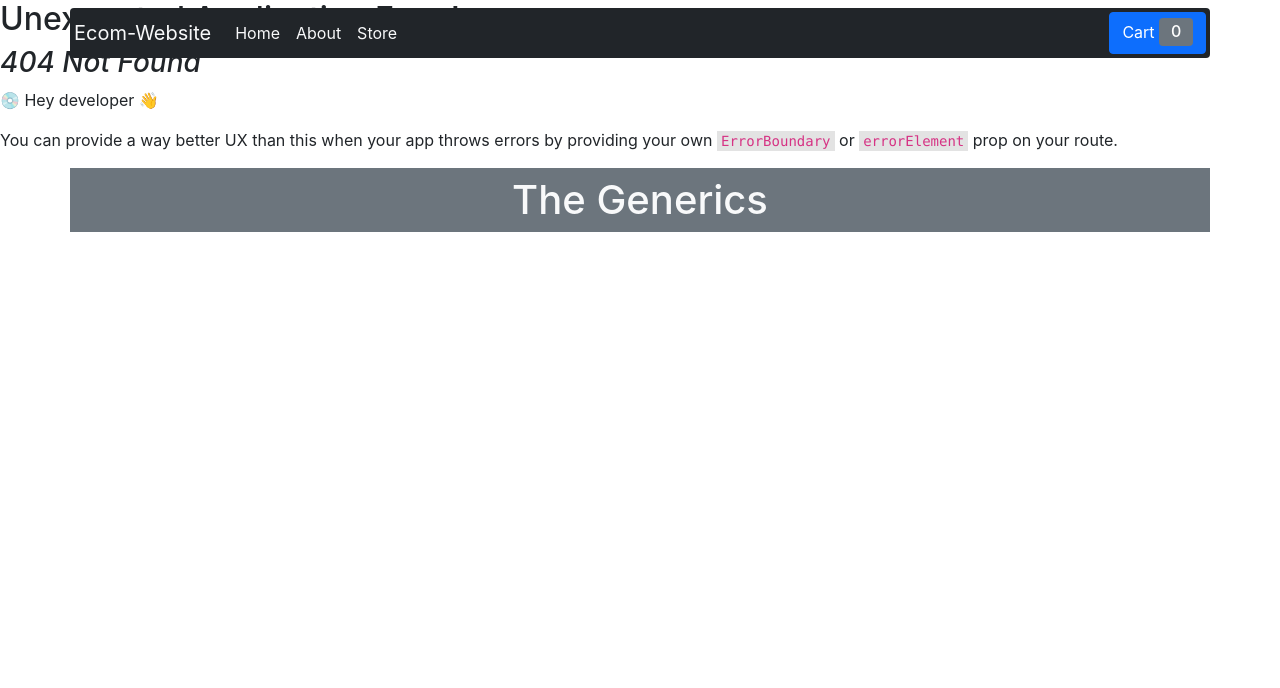
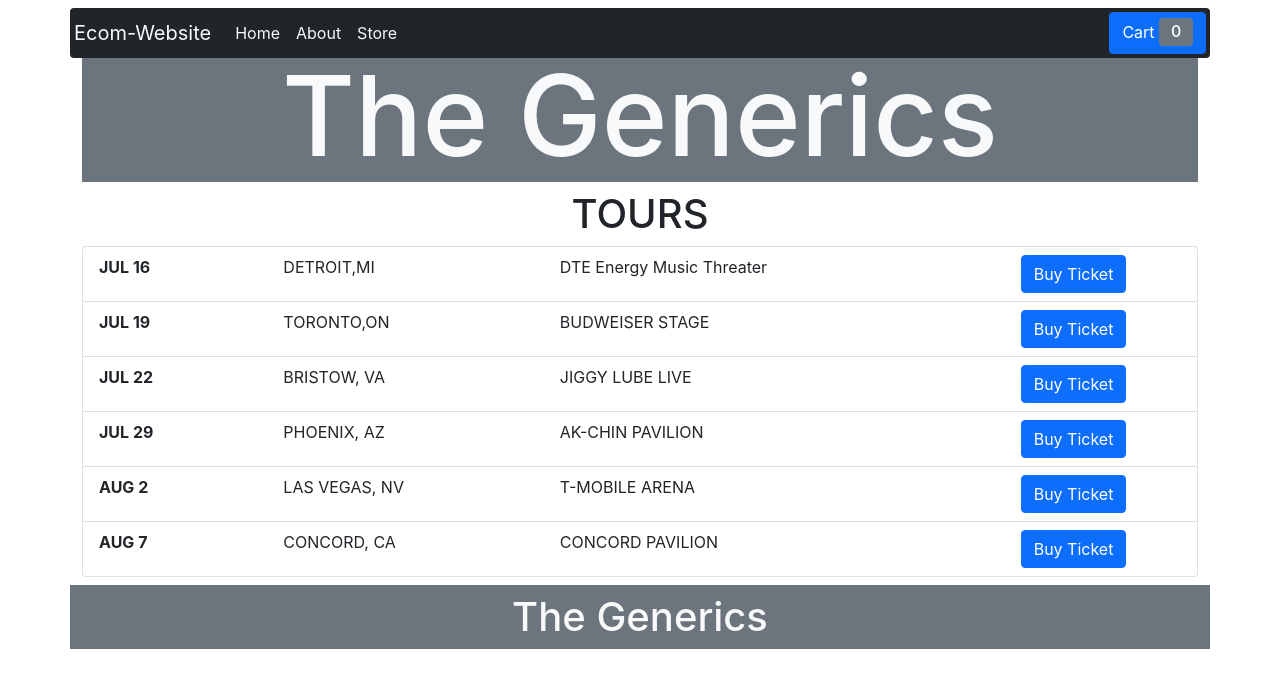
Before and after one commit to bipins867/e-commerse-website, a React (Create React App) app: page /home in a window 1280 px wide. Before the commit this address had no page. Shown: the top 688 px of the page. Built offline with nearby package versions, Linux system fonts and the light colour scheme.

Commit message:
Adding home routes

```diff
--- a/src/Components/Base.js
+++ b/src/Components/Base.js
@@ -1,16 +1,22 @@
-import { RouterProvider, createBrowserRouter } from "react-router-dom"
-import MainContent from "./Body/MainContent"
-import BaseFooter from "./Footer/BaseFooter"
-import Header from "./Header/Header"
-import About from "./About/About"
+import { RouterProvider, createBrowserRouter } from "react-router-dom";
+import MainContent from "./Body/MainContent";
+import BaseFooter from "./Footer/BaseFooter";
+import Header from "./Header/Header";
+import About from "./About/About";
+import Home from "./Home/Home";
 
-const router=createBrowserRouter([{path:'/',element:<MainContent/>},{path:'/about',element:<About/>}])
+const router = createBrowserRouter([
+  { path: "/", element: <MainContent /> },
+  { path: "/about", element: <About /> },
+{path:'/home',element:<Home/>}
+]);
 
-export default props=>{
-
-    return <>
-    <Header/>
-    <RouterProvider router={router}/>
-    <BaseFooter/>
+export default (props) => {
+  return (
+    <>
+      <Header />
+      <RouterProvider router={router} />
+      <BaseFooter />
     </>
-}
+  );
+};
--- a/src/Components/Header/Header.js
+++ b/src/Components/Header/Header.js
@@ -13,7 +13,7 @@ export default (props) => {
           <Navbar.Collapse className="navbar-collapse">
             <ul className="navbar-nav ">
               <li className="nav-item  ">
-                <a className="nav-link text-light" href="/">
+                <a className="nav-link text-light" href="/home">
                   Home
                 </a>
               </li>
@@ -23,7 +23,7 @@ export default (props) => {
                 </a>
               </li>
               <li className="nav-item">
-                <a className="nav-link  text-light" href="#">
+                <a className="nav-link  text-light" href="/">
                   Store
                 </a>
               </li>
--- /dev/null
+++ b/src/Components/Home/Home.js
@@ -0,0 +1,61 @@
+import { Container, Image, Row, Col } from "react-bootstrap";
+import Title from "../Body/Title";
+import ListItem from "./ListItem";
+
+const listData = [
+  {
+    id: 1,
+    date: "JUL 16",
+    title: "DETROIT,MI",
+    description: "DTE Energy Music Threater",
+  },
+  {
+    id: 2,
+    date: "JUL 19",
+    title: "TORONTO,ON",
+    description: "BUDWEISER STAGE",
+  },
+  {
+    id: 3,
+    date: "JUL 22",
+    title: "BRISTOW, VA",
+    description: "JIGGY LUBE LIVE",
+  },
+  {
+    id: 4,
+    date: "JUL 29",
+    title: "PHOENIX, AZ",
+    description: "AK-CHIN PAVILION",
+  },
+  {
+    id: 5,
+    date: "AUG 2",
+    title: "LAS VEGAS, NV",
+    description: "T-MOBILE ARENA",
+  },
+  {
+    id: 6,
+    date: "AUG 7",
+    title: "CONCORD, CA",
+    description: "CONCORD PAVILION",
+  },
+];
+
+export default (props) => {
+    const listItem=listData.map(item=>{
+        return <ListItem key={item.id} item={item}/>
+    })
+  return (
+    <>
+      <Container className="mt-5 text-center">
+        <Title />
+        <h1 className="text-center">TOURS</h1>
+      </Container>
+      <Container className="">
+        <ul className="list-group">
+            {listItem}
+        </ul>
+      </Container>
+    </>
+  );
+};
--- /dev/null
+++ b/src/Components/Home/ListItem.js
@@ -0,0 +1,19 @@
+import { Button, Row ,Col} from "react-bootstrap";
+
+export default props=>{
+
+    const item=props.item;
+
+    return (
+      <>
+        <li className="list-group-item">
+          <Row>
+            <Col className="col-2 fw-bold">{item.date}</Col>
+            <Col className="col-3">{item.title}</Col>
+            <Col>{item.description}</Col>
+            <Col className="col-2"><Button>Buy Ticket</Button></Col>
+          </Row>
+        </li>
+      </>
+    );
+}
```
